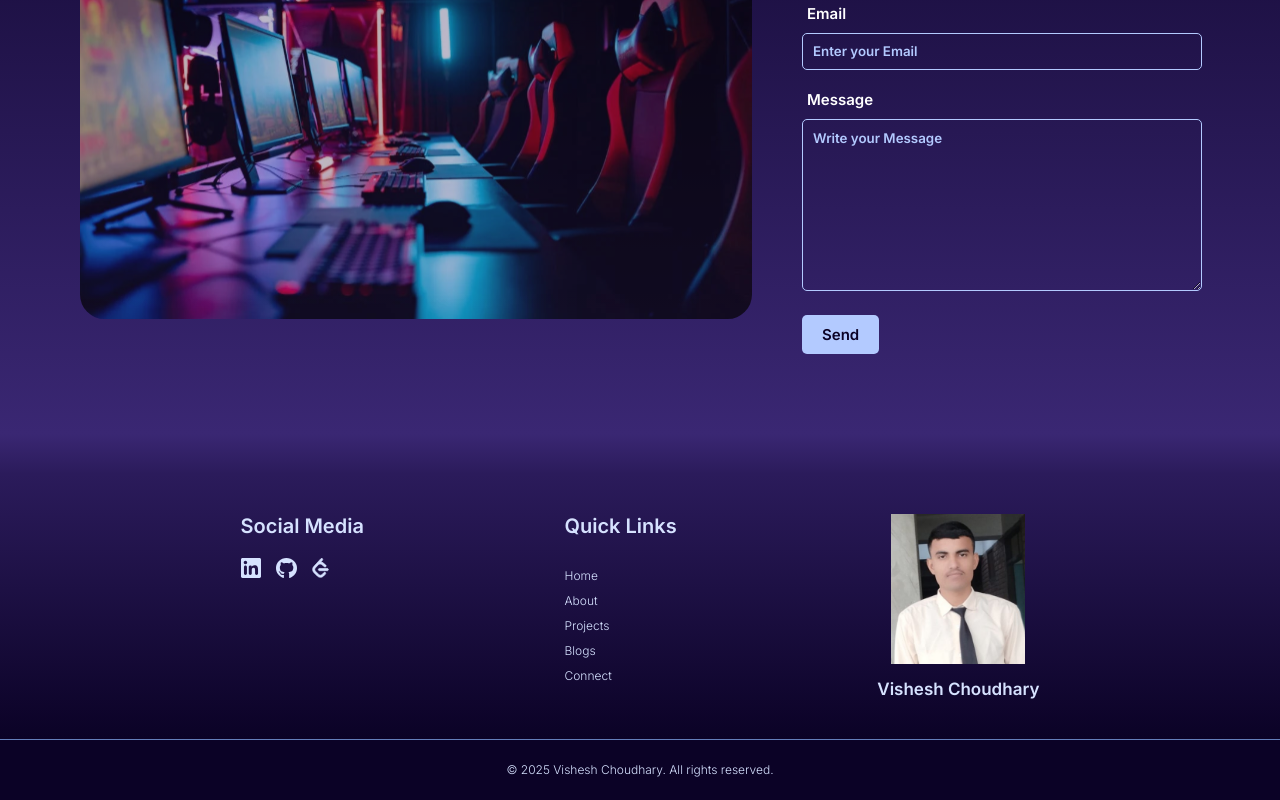
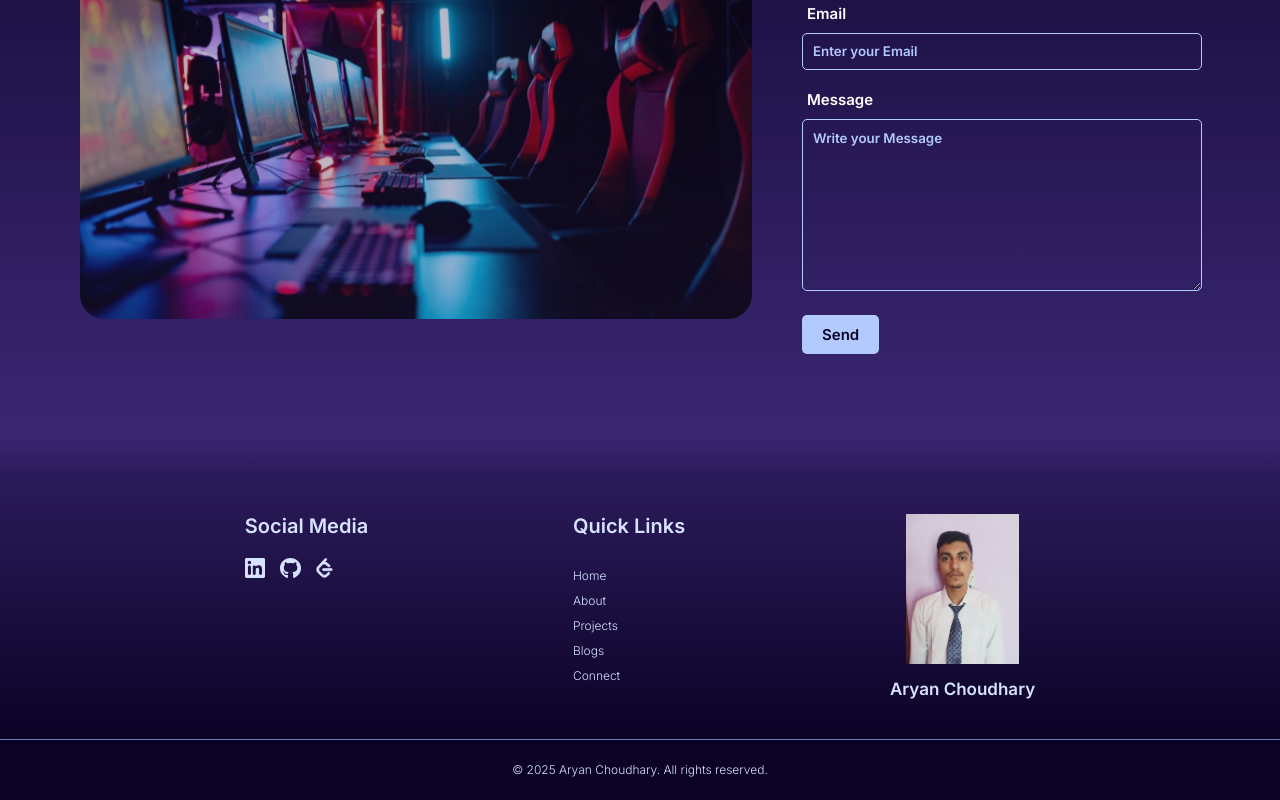
Before and after one commit to visheshchoudhary/portfolio, a React (Create React App) app: page / in a window 1280 px wide. Shown: the part 3628-4428 px from the top of the page. Built offline with nearby package versions, Linux system fonts and the light colour scheme; the HTML template or start-up script is replaced by a standard one.

Commit message:
Update footer content and image source

```diff
--- a/src/Components/Footer/Footer.js
+++ b/src/Components/Footer/Footer.js
@@ -2,7 +2,7 @@ import "./Footer.css";
 import linkedin from "../../Images/linkedin.svg";
 import github from "../../Images/github.svg";
 import leetcode from "../../Images/leetcode.svg";
-import profilepic from "../../Images/vishesimg.jpg";
+import profilepic from "../../Images/pho.jpeg";
 
 const Footer = () => {
     return (
@@ -35,15 +35,16 @@ const Footer = () => {
                 </div> */}
                 <div className="footer_photo">
                     <img src={profilepic} className="footer_photo_image" />
-                    <h1 className="footer_photo_text">Vishesh Choudhary</h1>
+                    <h1 className="footer_photo_text">Aryan Choudhary</h1>
                 </div>
             </div>
             <div className="line"></div>
             <div className="footer_bottom">
-                <h1 className="footer_bottom_text">© 2025 Vishesh Choudhary. All rights reserved.</h1>
+                <h1 className="footer_bottom_text">© 2025 Aryan Choudhary. All rights reserved.</h1>
             </div>
         </div>
     )
 }
 
+
 export default Footer;
```
